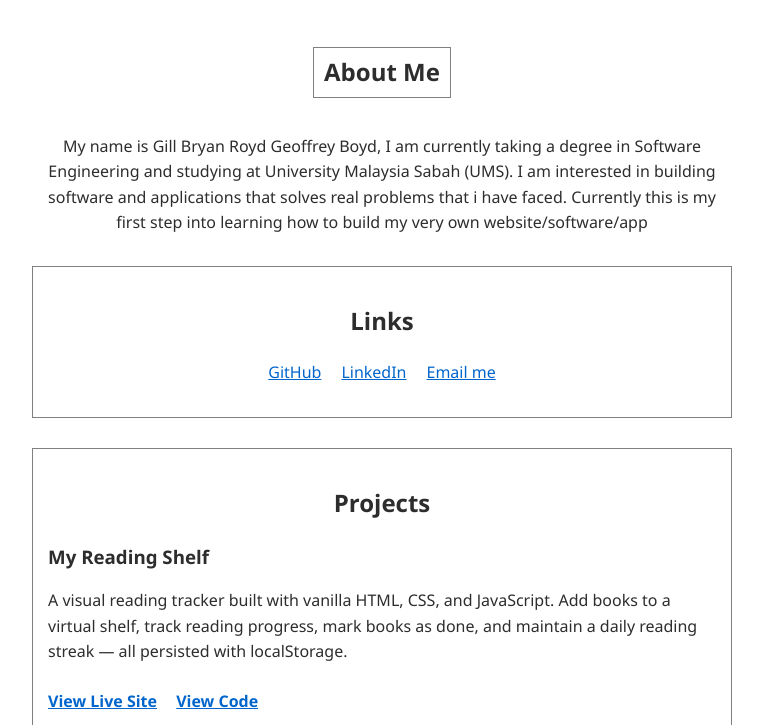
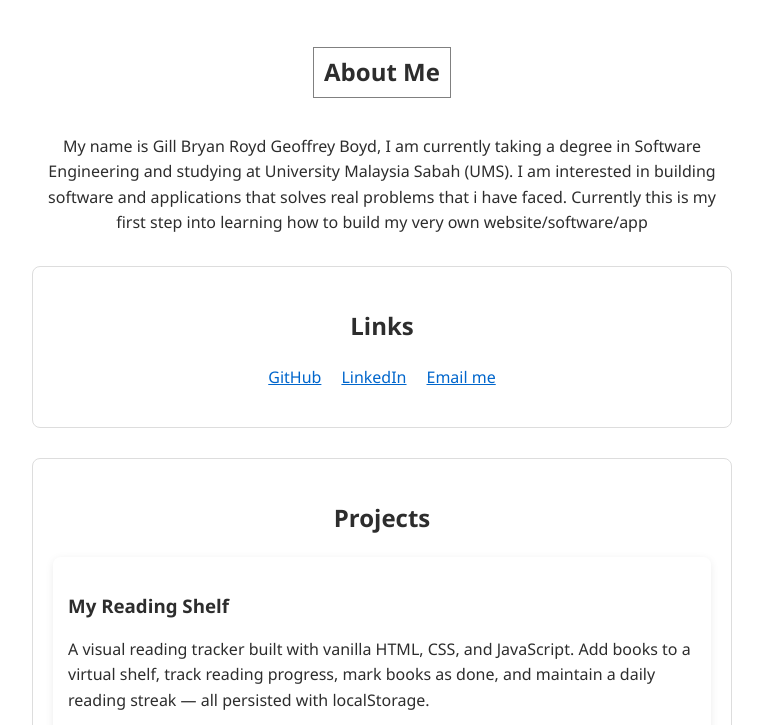
Before and after one commit to gillbryan15/portfolio, a plain HTML site: page index.html in a window 1280 px wide. Shown: the part 227-952 px from the top of the page, without its empty margins (258-1021 px from the left). Drawn offline with Linux system fonts and the light colour scheme.

Commit message:
Added visual polishing like shadows, hover effect and smoother styling.

```diff
--- a/style.css
+++ b/style.css
@@ -61,9 +61,11 @@ footer {
 }
 
 .bordered {
-  border: 1px solid grey;
-  padding: 15px;
+  border: 1px solid #ddd;
+  padding: 20px;
+  border-radius: 8px;
 }
+
 .bordered-heading {
   display: inline-block;
   border: 1px solid grey;
@@ -77,6 +79,10 @@ footer {
 .project-card {
   text-align: left;
   margin-top: 15px;
+  padding: 15px;
+  border-radius: 8px;
+  box-shadow: 0 2px 8px rgba(0, 0, 0, 0.08);
+  transition: transform 0.2s ease, box-shadow 0.2s ease;
 }
 
 .project-card h3 {
@@ -85,7 +91,18 @@ footer {
 
 .project-card a {
   display: inline-block;
-  margin-right: 15px;
+  margin-right: 10px;
   margin-top: 8px;
+  padding: 6px 12px;
+  background-color: #f0f4f8;
+  border-radius: 4px;
   font-weight: bold;
+  text-decoration: none;
+  transition: background-color 0.2s ease;
 }
+
+.project-card:hover {
+  transform: translateY(-3px);
+  box-shadow: 0 6px 16px rgba(0, 0, 0, 0.12);
+  background-color: #dbe7f3;
+}
```
